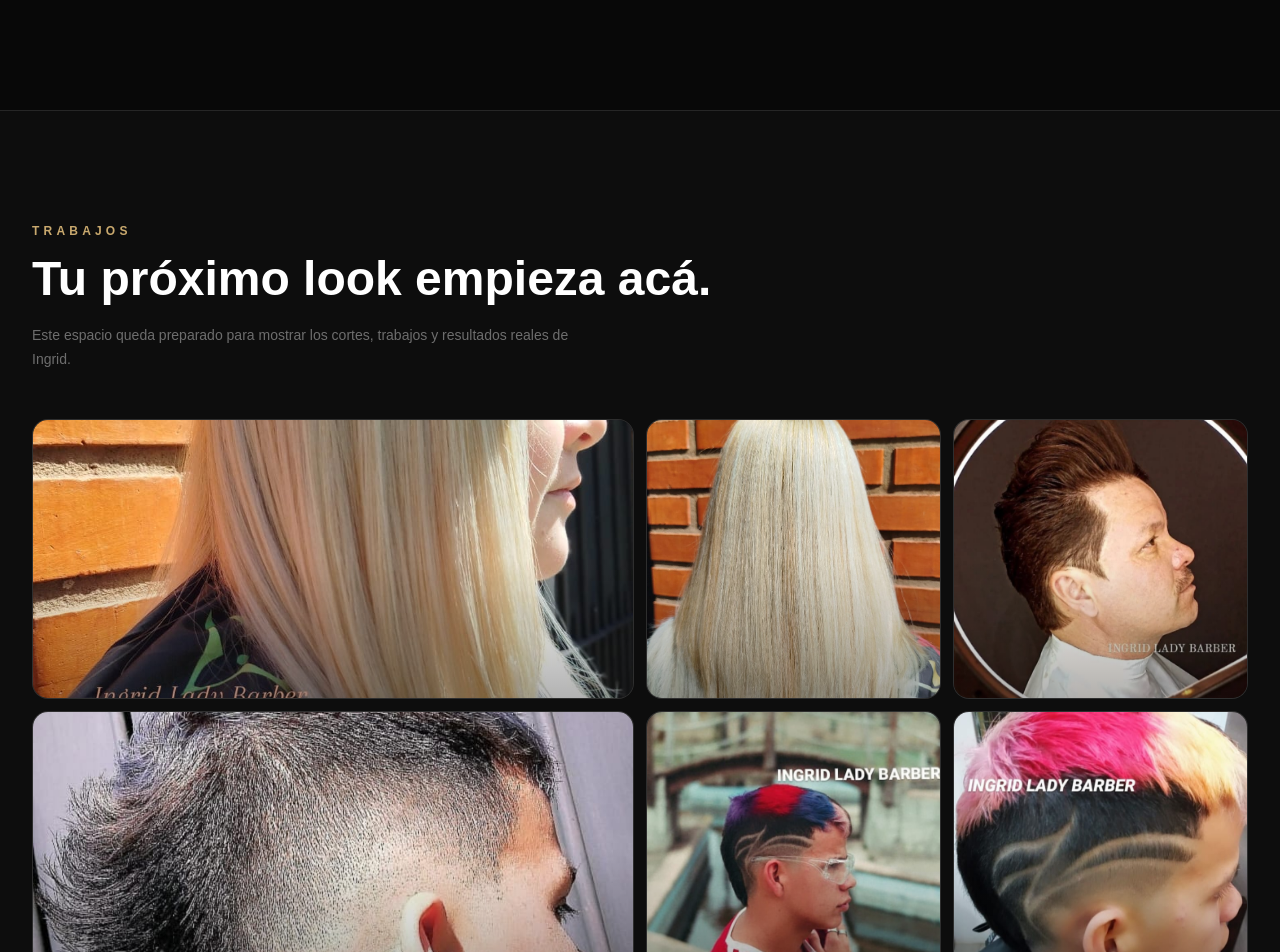
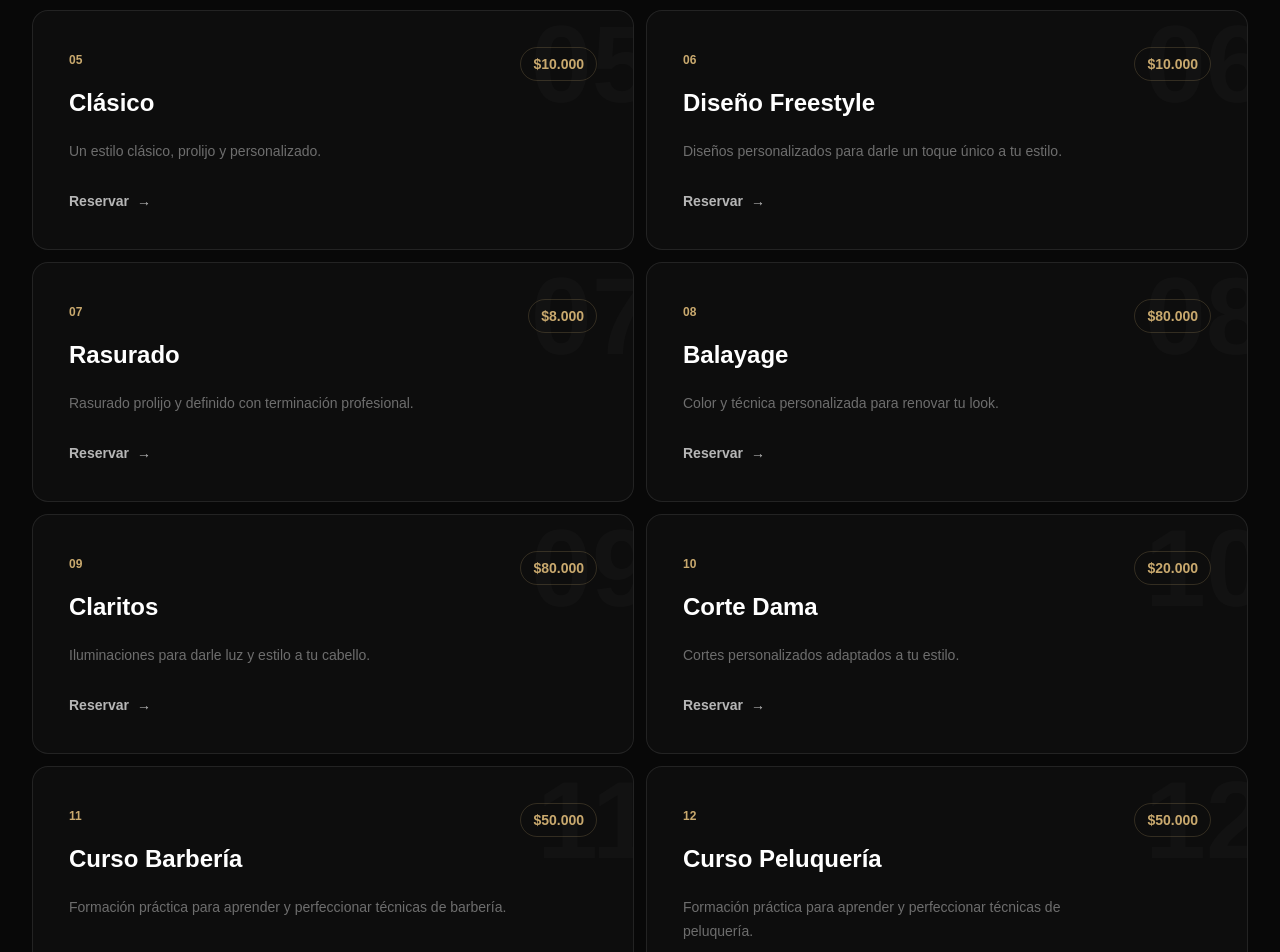
Before and after one commit to buzzentt-sudo/ingrid-lady-barber, a Next.js app: page / in a window 1280 px wide. Shown: the part 1740-2692 px from the top of the page. Built offline with nearby package versions, Linux system fonts and the light colour scheme.

Commit message:
Actualiza servicios y precios de Ingrid Barber

```diff
--- a/app/page.tsx
+++ b/app/page.tsx
@@ -12,25 +12,73 @@ const services = [
     number: '01',
     title: 'Corte',
     description: 'Cortes personalizados y adaptados a tu estilo.',
-    price: '$8.000',
+    price: '$10.000',
   },
   {
     number: '02',
     title: 'Corte + Barba',
     description: 'Una combinación completa para renovar tu look.',
-    price: '$11.000',
+    price: '$15.000',
   },
   {
     number: '03',
     title: 'Barba',
     description: 'Perfilado, definición y terminación prolija.',
-    price: '$5.000',
+    price: '$8.000',
   },
   {
     number: '04',
-    title: 'Premium',
+    title: 'Completo',
     description: 'Una experiencia completa con atención al detalle.',
     price: '$10.000',
+  },
+  {
+    number: '05',
+    title: 'Clásico',
+    description: 'Un estilo clásico, prolijo y personalizado.',
+    price: '$10.000',
+  },
+  {
+    number: '06',
+    title: 'Diseño Freestyle',
+    description: 'Diseños personalizados para darle un toque único a tu estilo.',
+    price: '$10.000',
+  },
+  {
+    number: '07',
+    title: 'Rasurado',
+    description: 'Rasurado prolijo y definido con terminación profesional.',
+    price: '$8.000',
+  },
+  {
+    number: '08',
+    title: 'Balayage',
+    description: 'Color y técnica personalizada para renovar tu look.',
+    price: '$80.000',
+  },
+  {
+    number: '09',
+    title: 'Claritos',
+    description: 'Iluminaciones para darle luz y estilo a tu cabello.',
+    price: '$80.000',
+  },
+  {
+    number: '10',
+    title: 'Corte Dama',
+    description: 'Cortes personalizados adaptados a tu estilo.',
+    price: '$20.000',
+  },
+  {
+    number: '11',
+    title: 'Curso Barbería',
+    description: 'Formación práctica para aprender y perfeccionar técnicas de barbería.',
+    price: '$50.000',
+  },
+  {
+    number: '12',
+    title: 'Curso Peluquería',
+    description: 'Formación práctica para aprender y perfeccionar técnicas de peluquería.',
+    price: '$50.000',
   },
 ];
 
```
